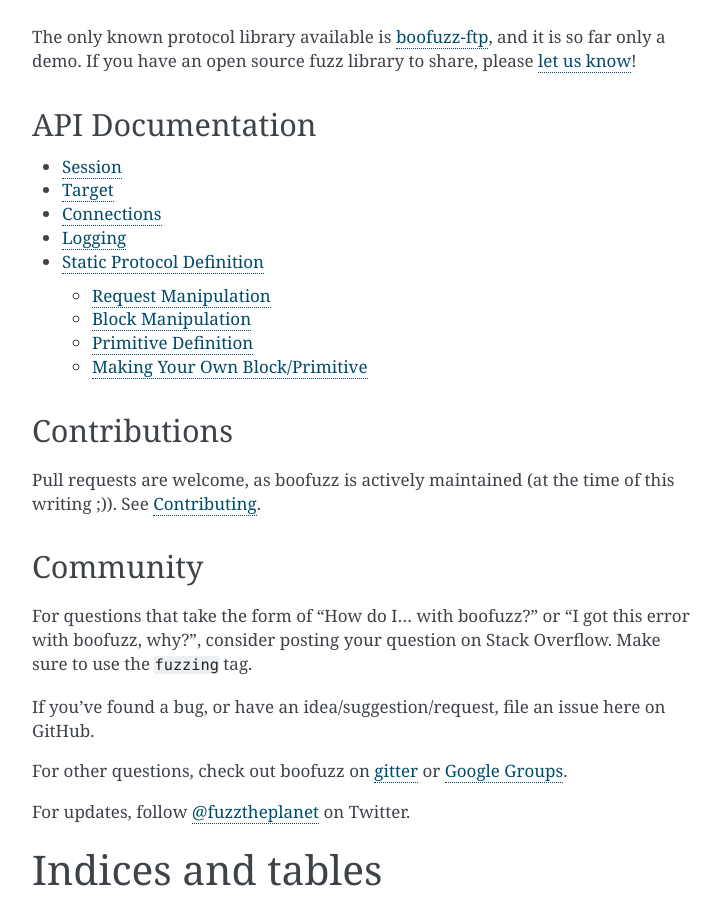
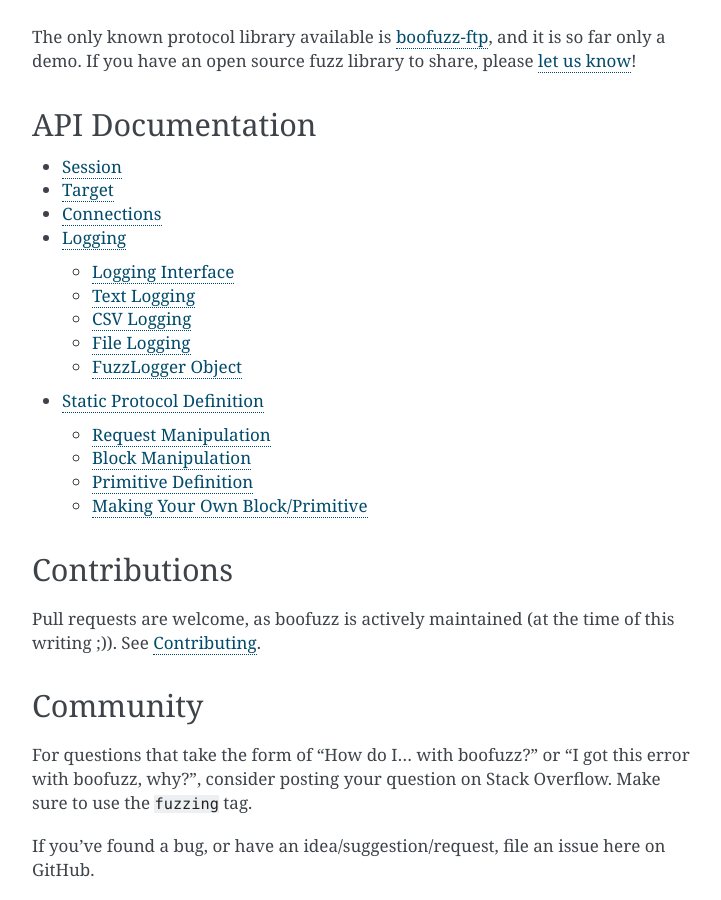
Before and after one commit to jtpereyda/boofuzz, a Sphinx documentation site: the page built from docs/index.rst, in a window 1280 px wide and 900 px high, scrolled down 2022 px. Shown: the whole window, without its empty margins (388-1109 px from the left). Built offline with Sphinx 7.4.7, drawn with Linux system fonts in a browser that asks for light colours; some of the changed lines change nothing that is shown.

Commit message:
Improve logging page in docs

```diff
--- a/docs/index.rst
+++ b/docs/index.rst
@@ -119,11 +119,6 @@
 .. _boofuzz-ftp: https://github.com/jtpereyda/boofuzz-ftp
 
 
-.. toctree::
-   :maxdepth: 2
-   :caption: Contents:
-
-
 Indices and tables
 ==================
 
--- a/docs/user/logging.rst
+++ b/docs/user/logging.rst
@@ -1,26 +1,15 @@
 .. _logging:
 
+=======
 Logging
 =======
 
-Boofuzz provides flexible logging.
+Boofuzz provides flexible logging. All logging classes implement :class:`IFuzzLogger <boofuzz.IFuzzLogger>`.
+Built-in logging classes are detailed below.
 
+Logging Interface
+=================
 .. automodule:: boofuzz.ifuzz_logger
-    :members:
-    :undoc-members:
-    :show-inheritance:
-
-.. automodule:: boofuzz.fuzz_logger_text
-    :members:
-    :undoc-members:
-    :show-inheritance:
-
-.. automodule:: boofuzz.fuzz_logger_csv
-    :members:
-    :undoc-members:
-    :show-inheritance:
-
-.. automodule:: boofuzz.fuzz_logger_file
     :members:
     :undoc-members:
     :show-inheritance:
@@ -30,6 +19,29 @@
     :undoc-members:
     :show-inheritance:
 
+Text Logging
+============
+.. automodule:: boofuzz.fuzz_logger_text
+    :members:
+    :undoc-members:
+    :show-inheritance:
+
+CSV Logging
+===========
+.. automodule:: boofuzz.fuzz_logger_csv
+    :members:
+    :undoc-members:
+    :show-inheritance:
+
+File Logging
+============
+.. automodule:: boofuzz.fuzz_logger_file
+    :members:
+    :undoc-members:
+    :show-inheritance:
+
+FuzzLogger Object
+=================
 .. automodule:: boofuzz.fuzz_logger
     :members:
     :undoc-members:
```
